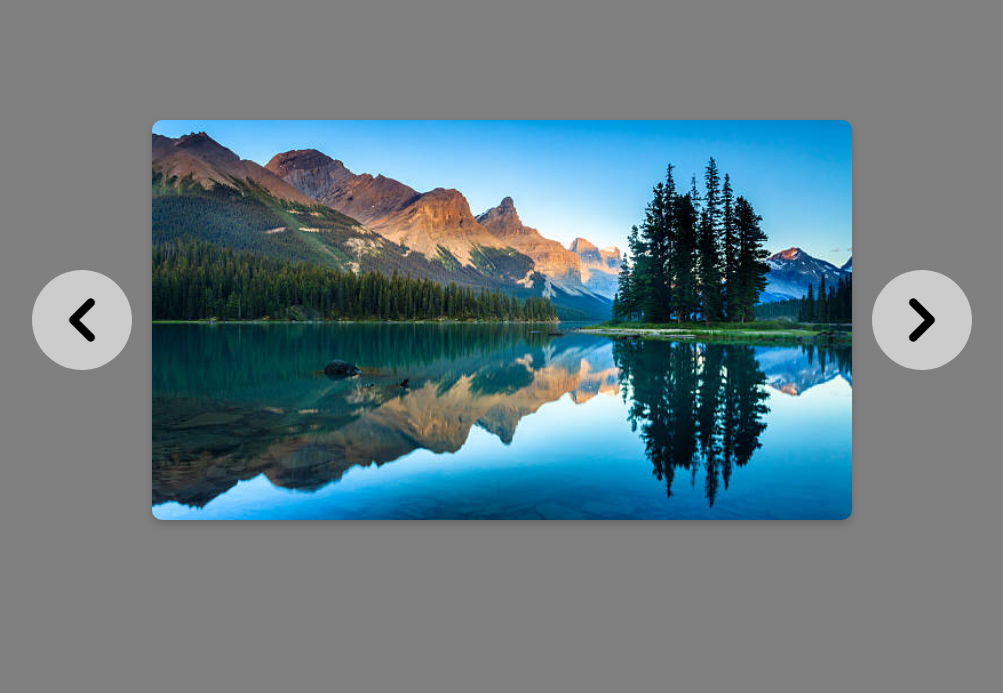
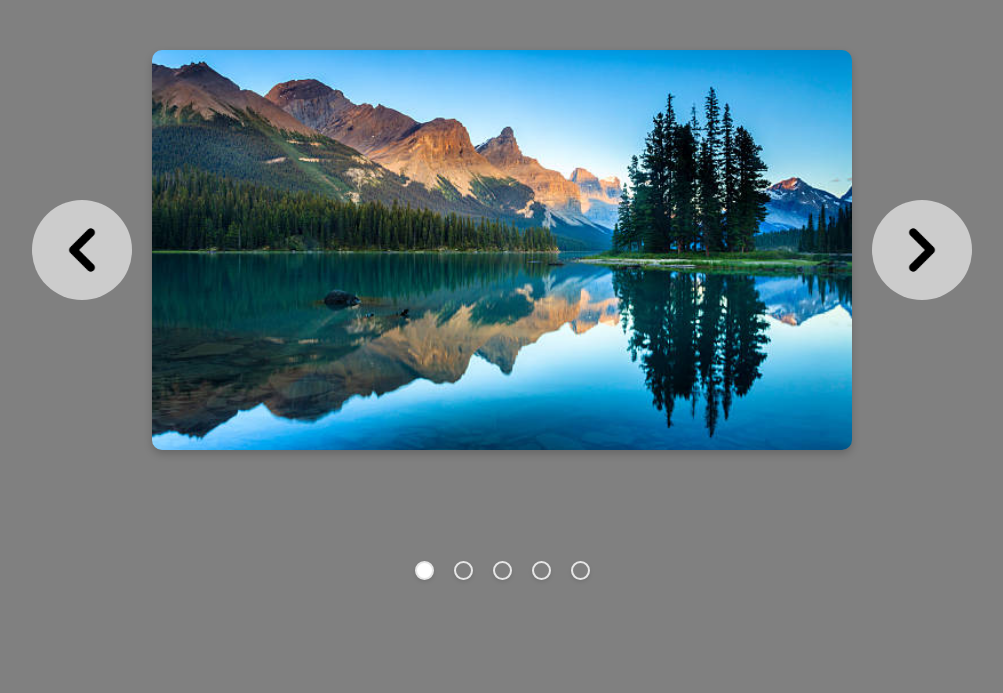
Before and after one commit to Sutirtho9/Image-slider, a plain HTML site: page index.html in a window 1280 px wide. Shown: the whole page, without its empty margins (138-1141 px from the left). Drawn offline with Linux system fonts and the light colour scheme.

Commit message:
dot functionality added

```diff
--- a/index.html
+++ b/index.html
@@ -8,8 +8,11 @@
 </head>
 <body>
     <div class="container">
+        <div class="top">
             <img src="/images/arrow.png" alt="left arrow" class="arrow-left">
+
             <div class="frame">
+
                 <div class="slider">
                     <img src="/images/img1.jpg" alt="" class="Image">
                     <img src="/images/img2.jpg" alt="" class="Image">
@@ -20,6 +23,9 @@
             </div>
             <img src="/images/arrow.png" alt="right arrow" class="arrow-right">
         </div>
+        <div class="bottom">
+        </div>
+    </div>
     <script src="script.js" defer></script>
 </body>
 </html>
--- a/script.js
+++ b/script.js
@@ -5,6 +5,37 @@ let currentIndex = 1;
 const slider = document.querySelector('.slider');
 
 
+const bottom = document.querySelector('.bottom');
+
+for(let i=0;i<images.length;i++){
+    const div = document.createElement('div');
+    div.className ='button';
+    bottom.appendChild(div);
+}
+const buttons = document.querySelectorAll('.button');
+
+buttons[0].style.backgroundColor='white';
+
+const resetBg = ()=>{
+    buttons.forEach((button)=>{
+        button.style.backgroundColor='transparent';
+    })
+}
+
+buttons.forEach((button,i) =>{
+    button.addEventListener('click',()=>{
+        slider.style.transform =`translate(-${i*700}px)`;
+        resetBg();
+        currentIndex=i+1;
+        button.style.backgroundColor='white';
+
+    })
+})
+
+const changeColor = () =>{
+    resetBg();
+    buttons[currentIndex-1].style.backgroundColor ='white';
+}
 
 function nextImage() {
     if (currentIndex >= images.length) {
@@ -24,8 +55,10 @@ function prevImage(){
 
 right.addEventListener('click',()=>{
     nextImage();
+    changeColor();
 })
 
 left.addEventListener('click',()=>{
     prevImage();
+    changeColor();
 })
--- a/style.css
+++ b/style.css
@@ -16,6 +16,17 @@ body {
     display: flex;
     align-items: center;
     justify-content: center;
+    flex-direction: column;
+    gap: 0px;
+    margin-top: 100px;
+}
+.top{
+    width: 100%;
+    height: 100%;
+    display: flex;
+    align-items: center;
+    justify-content: center;
+    flex-direction: row;
 }
 .arrow-left, .arrow-right{
     width: 100px;
@@ -51,3 +62,22 @@ body {
      display: flex;
      transition: ease 1s all;
 }
+
+.bottom{
+    width: 100%;
+    height: 100%;
+    display: flex;
+    justify-content: center;
+    align-items: center;
+    gap: 20px;
+    flex-direction: row;
+}
+
+.button{
+    width: 15px;
+    height: 15px;
+    border: 2px solid hsl(0, 0%, 90%);
+    border-radius: 50%;
+    box-shadow: 0 2px 4px rgba(0, 0, 0, 0.1);
+    cursor: pointer;
+}
```
Lines whose indentation alone changed are shown as unchanged.
